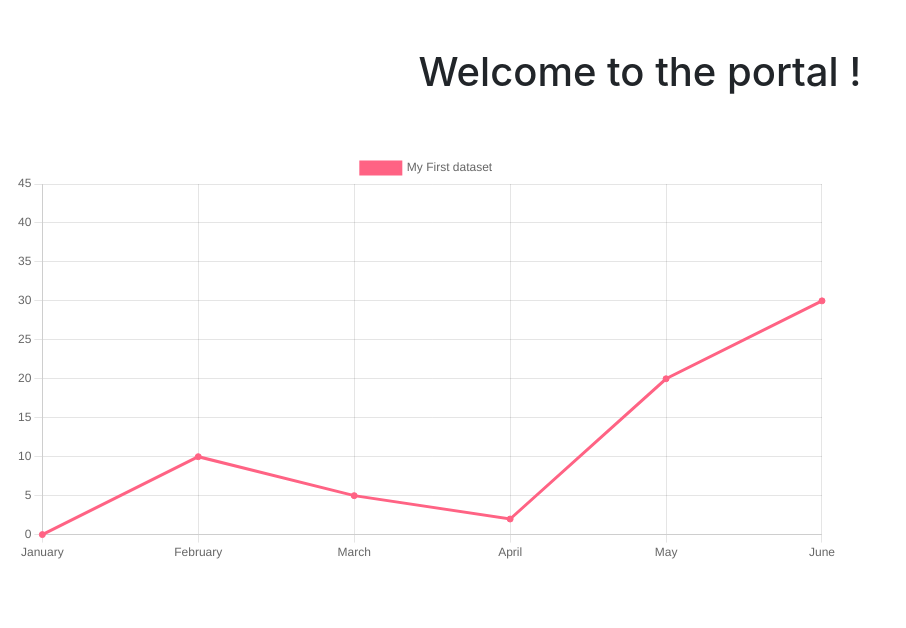
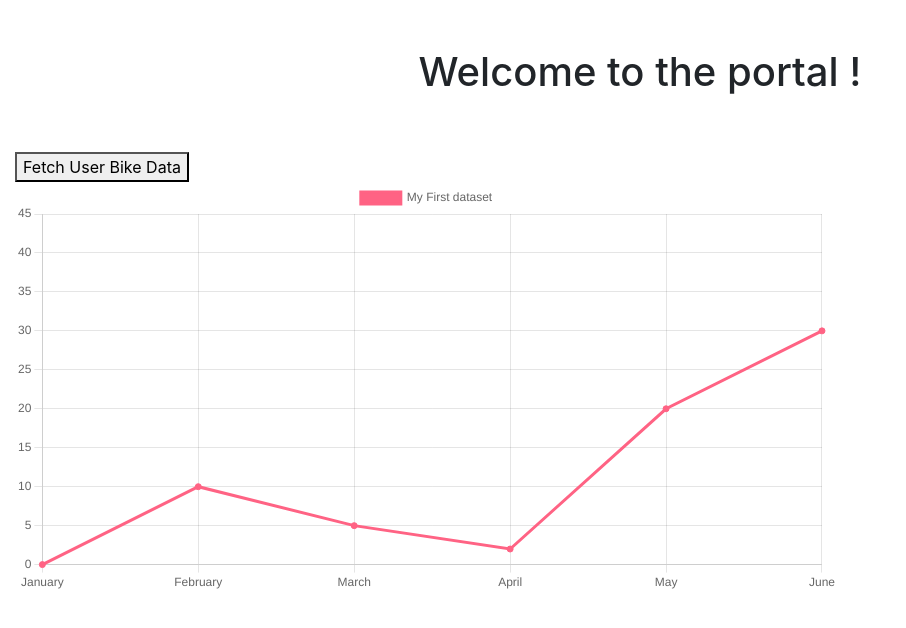
Before and after one commit to HectorGit/django_learning_hector, a Django app: page /polls/graph_experiment in a window 1280 px wide. Shown: the top 628 px of the page, without its empty margins (0-906 px from the left). Run offline with Django 3.2, Linux system fonts and the light colour scheme; some libraries are stand-ins or nearby versions.

Commit message:
continuing to mess w/Graph stuff

```diff
--- a/experiment/polls/static/polls/dashboardGraph.js
+++ b/experiment/polls/static/polls/dashboardGraph.js
@@ -1,4 +1,6 @@
 $(document).ready(function(){
+
+  //CODE THAT WAS IN CHART.JS GET STARTED.
 
   //configurations
   const labels = [
@@ -32,4 +34,9 @@ $(document).ready(function(){
     config
   );
 
+  //CODE BY HECTOR
+  $('#fetch-user-bike-data').on('click', function(){
+    console.log("clicked fetch user bike data")
+  })
+
 })
--- a/experiment/polls/templates/polls/graph_experiment.html
+++ b/experiment/polls/templates/polls/graph_experiment.html
@@ -18,6 +18,13 @@
             <div class="row justify-content-center my-5">
                 <h1 class="text-center">Welcome to the portal !</h1>
             </div>
+
+            <div class = 'row'>
+              <div class = "col-md-8 col-sm-12 col-xs-12">
+                  <button id="fetch-user-bike-data">Fetch User Bike Data</button>
+              </div>
+            </div>
+
             <div class = 'row'>
                 <div class = "col-md-8 col-sm-12 col-xs-12">
                     <canvas id="myChart"></canvas><!--this is where the chart.js element gets rendered.-->
```
